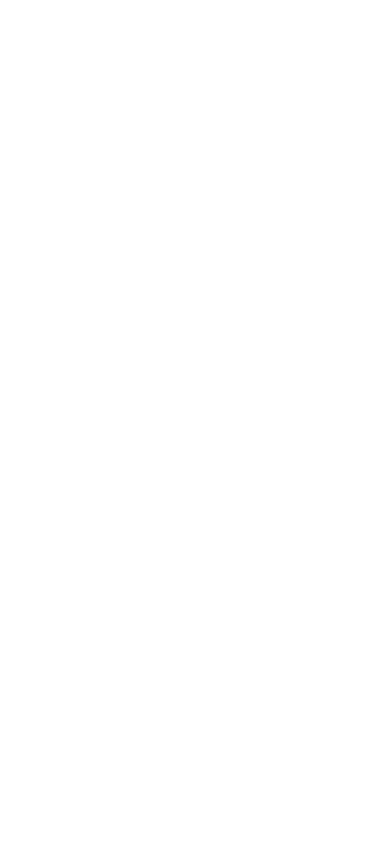
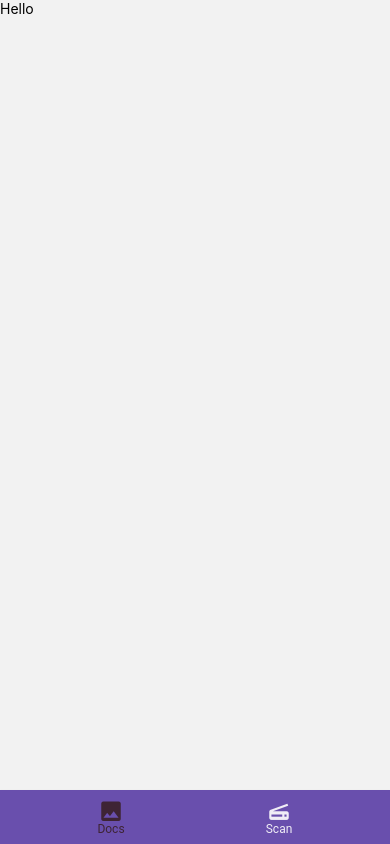
Before and after one commit to RIC1903/CamScan, a React Native app: screen /Scan in a window 390 px wide. Built offline with nearby package versions, Linux system fonts and the light colour scheme.

Commit message:
Added bottom tab nav

```diff
--- a/App.js
+++ b/App.js
@@ -1,9 +1,24 @@
-import React from 'react'
-import { View,Text } from 'react-native'
-export default function App() {
-  return (
-    <View>
-      <Text></Text>
-    </View>
-  )
+import React, { Component } from 'react';
+import {View,Text} from 'react-native';
+import { NavigationContainer } from '@react-navigation/native';
+import {createStackNavigator} from '@react-navigation/stack';
+const  Stack = createStackNavigator();
+
+
+import Main from './components/Main.js';
+
+export default class App extends Component {
+  render(){
+    return (
+      <View style={{flex:1}}>
+
+        <NavigationContainer>
+            <Stack.Navigator initialRouteName="Main">
+              <Stack.Screen name="Main" component={Main} options={{headerShown:false}}/>
+            </Stack.Navigator>
+          </NavigationContainer>
+      </View>
+
+    )
+  }
 }
--- /dev/null
+++ b/components/Main.js
@@ -0,0 +1,36 @@
+import React, { Component } from 'react';
+
+import MaterialCommunityIcons from 'react-native-vector-icons/MaterialCommunityIcons';
+import {createMaterialBottomTabNavigator} from '@react-navigation/material-bottom-tabs';
+const Tab=createMaterialBottomTabNavigator();
+
+import Scan from './main/Scan.js';
+import Docs from './main/Docs.js';
+
+
+export class Main extends Component {
+
+    render() {
+
+        return (
+            <Tab.Navigator initialRouteName="Docs" activeColor="#f0edf6"
+            inactiveColor="#3e2434"
+            barStyle={{ backgroundColor: '#694fad' }}>
+                <Tab.Screen name="Docs" component={Docs}
+                options={{
+                    tabBarIcon: ({color,size}) => (
+                        <MaterialCommunityIcons name="image"  color={color} size={26}/>
+                    )
+                }}/>
+                <Tab.Screen name="Scan" component={Scan}
+                options={{
+                    tabBarIcon: ({color,size}) => (
+                        <MaterialCommunityIcons name="scanner"  color={color} size={26}/>
+                    )
+                }}/>
+            </Tab.Navigator>
+        );
+    }
+}
+
+export default Main;
--- /dev/null
+++ b/components/main/Docs.js
@@ -0,0 +1,13 @@
+import React, { Component } from 'react'
+import { Text, View } from 'react-native'
+export class Docs extends Component {
+    render() {
+        return (
+           <View>
+               <Text>This is the docs viewer page</Text>
+           </View>
+        )
+    }
+}
+
+export default Docs
--- /dev/null
+++ b/components/main/Scan.js
@@ -0,0 +1,13 @@
+import React, { Component } from 'react'
+import { View, Text } from 'react-native'
+export class Scan extends Component {
+    render() {
+        return (
+            <View>
+                <Text>Hello</Text>
+            </View>
+        )
+    }
+}
+
+export default Scan
```
Also changed, not shown: package.json (+10 -1 lines), 2 other files (tests, documents, lock files or other folders).
